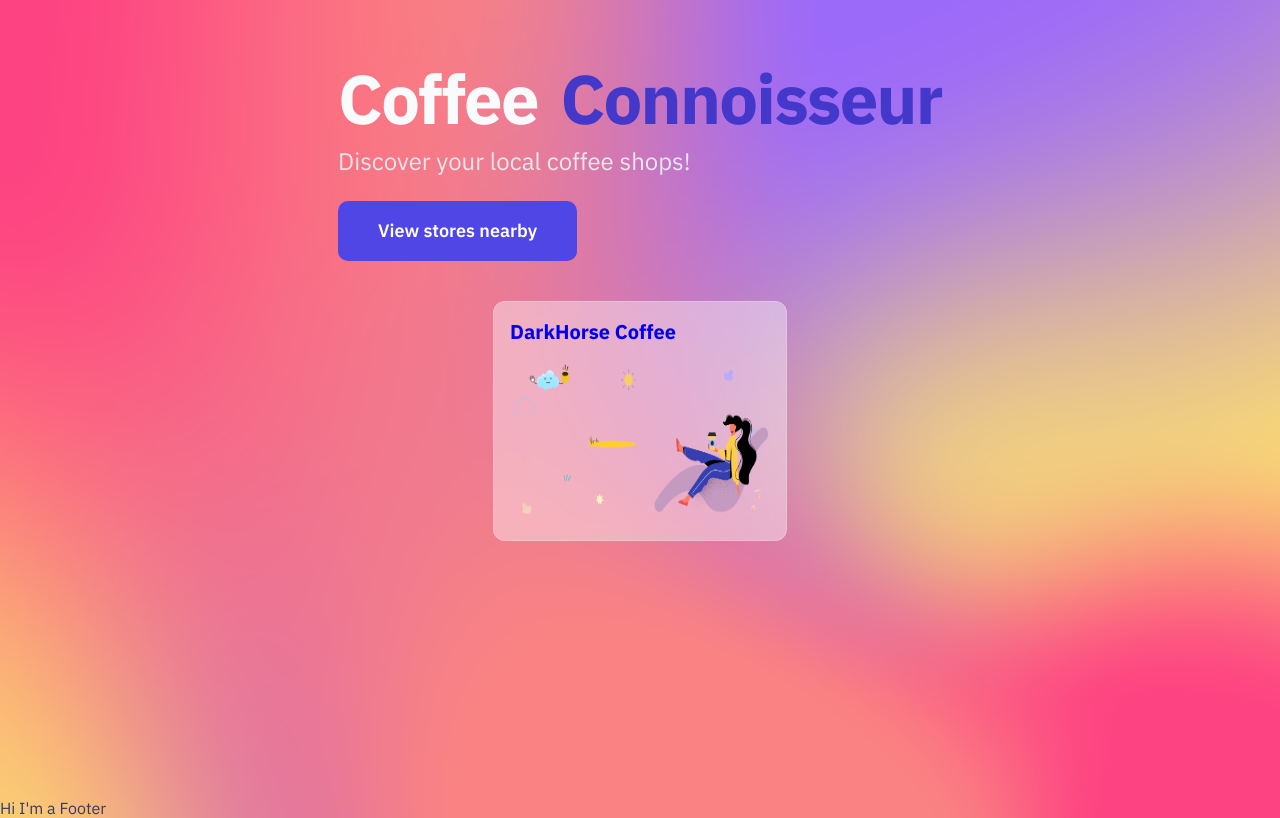
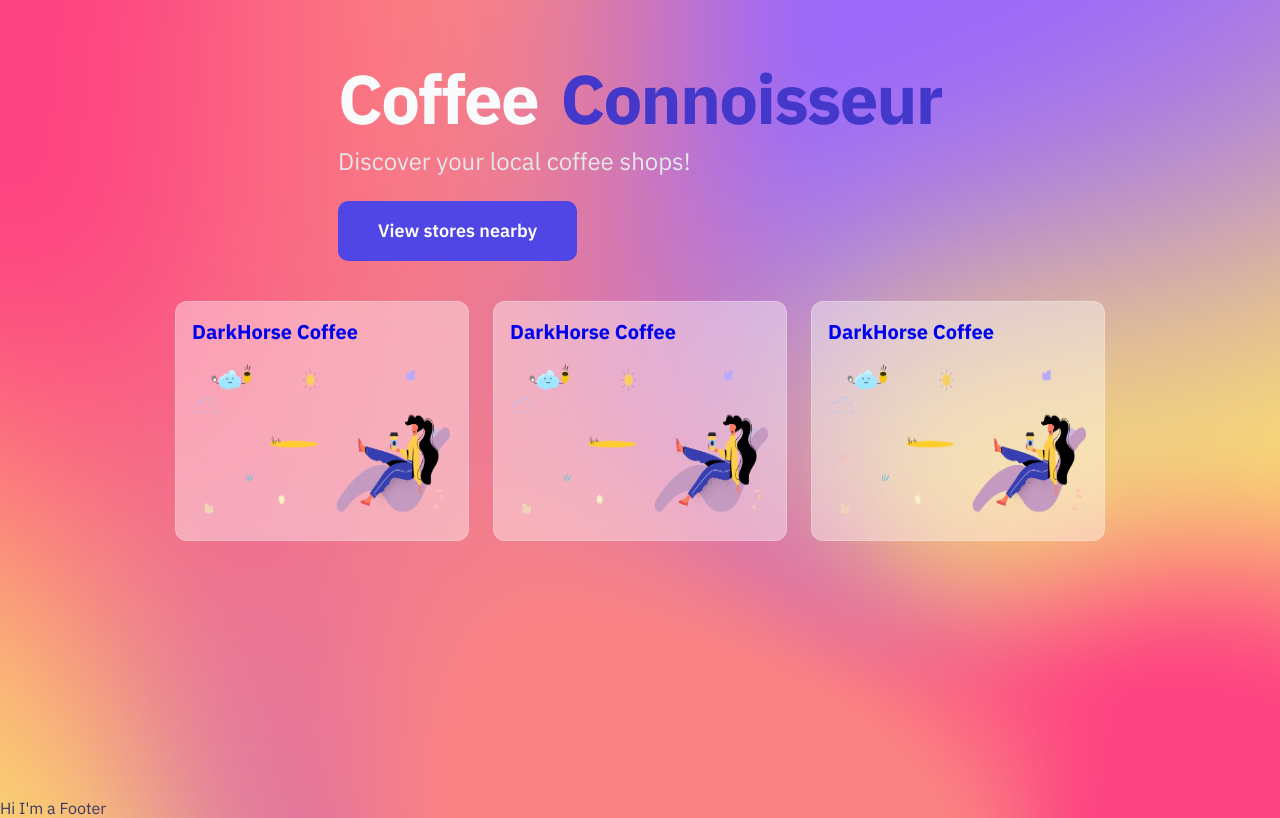
Before and after one commit to joegiuffrida/discover-coffee-stores, a Next.js app: page / in a window 1280 px wide. Built offline with nearby package versions, Linux system fonts and the light colour scheme.

Commit message:
added grid layout for coffee store cards on main page

```diff
--- a/pages/index.js
+++ b/pages/index.js
@@ -25,11 +25,23 @@ export default function Home() {
           buttonText="View stores nearby"
           handleOnClick={handleOnBannerBtnClick}
         />
-        <Card
-          name="DarkHorse Coffee"
-          imgUrl="/static/hero-image.png"
-          href="/coffee-store/darkhorse-coffee"
-        />
+        <CardLayout>
+          <Card
+            name="DarkHorse Coffee"
+            imgUrl="/static/hero-image.png"
+            href="/coffee-store/darkhorse-coffee"
+          />
+          <Card
+            name="DarkHorse Coffee"
+            imgUrl="/static/hero-image.png"
+            href="/coffee-store/darkhorse-coffee"
+          />
+          <Card
+            name="DarkHorse Coffee"
+            imgUrl="/static/hero-image.png"
+            href="/coffee-store/darkhorse-coffee"
+          />
+        </CardLayout>
       </Main>
     </Container>
   );
@@ -74,3 +86,18 @@ const ImageWrapper = styled.div`
     z-index: 1;
   }
 `;
+
+const CardLayout = styled.div`
+  display: grid;
+  grid-template-columns: repeat(1, minmax(0, 1fr));
+  column-gap: 1.5rem;
+  row-gap: 1.5rem;
+
+  @media ${QUERIES.smallAndUp} {
+    grid-template-columns: repeat(2, minmax(0, 1fr));
+  }
+
+  @media ${QUERIES.largeAndUp} {
+    grid-template-columns: repeat(3, minmax(0, 1fr));
+  }
+`;
```
Also changed, not shown: coffee-stores.json (added, +26 -0 lines).
